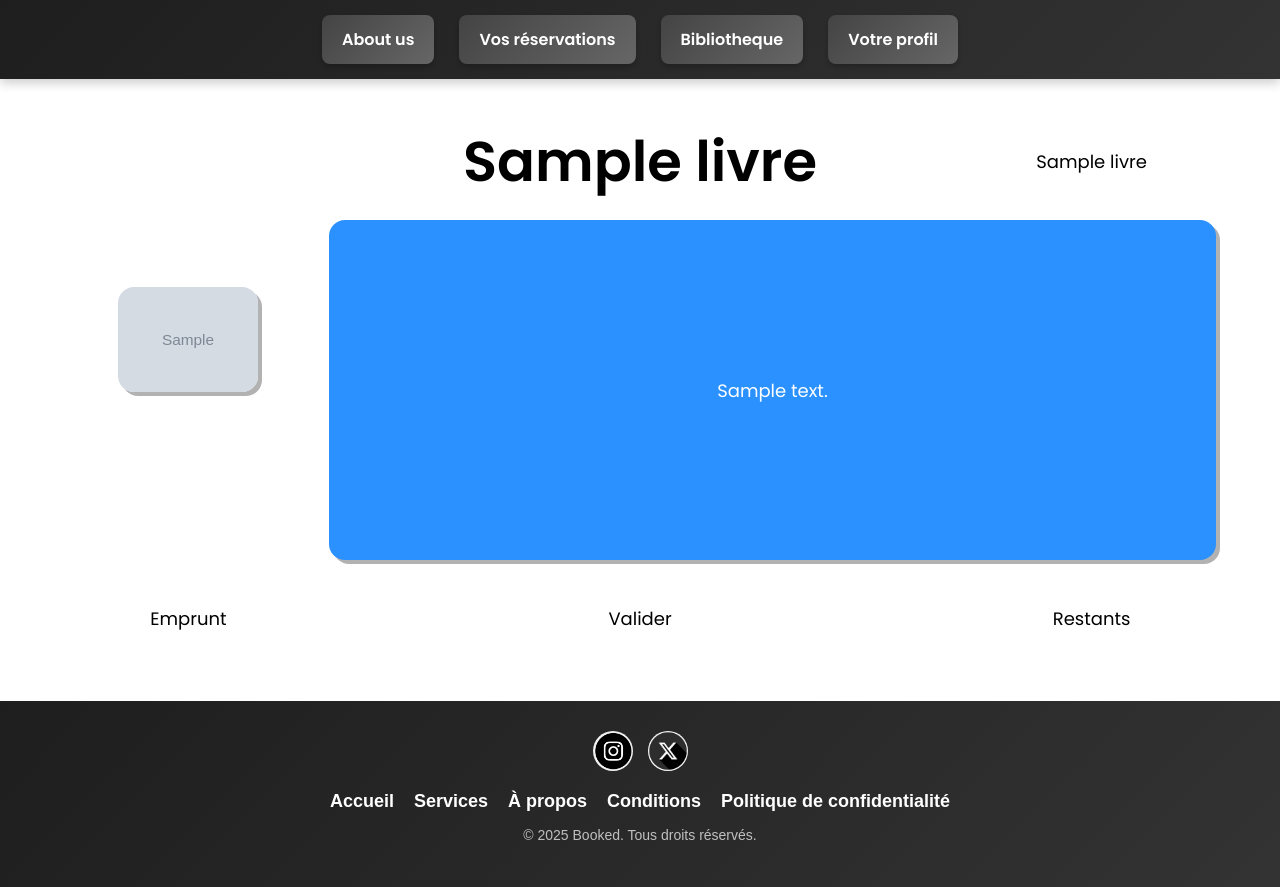
After one commit to BenoitChirez/Open_JavaScript_Project_Booked, a PHP site: page /PHP/Info-commande.php in a window 1280 px wide. The commit adds this page. Run offline with PHP 8.4, Linux system fonts and the light colour scheme; tables that the repository leaves empty or names only in its code hold one stand-in row (values such as "Sample post"); grey boxes marked "Sample" are stand-in pictures.

Commit message:
info-commande presque fonctionnel

```diff
--- a/CSS/Info-commande.css
+++ b/CSS/Info-commande.css
@@ -30,7 +30,7 @@ main {
 }
 
 #description {
-    background-color: #009879;
+    background-color: #2a91ff;
     color: #fff;
     border-radius: 2vh;
     box-shadow: .5vh .5vh 0 0 rgba(0, 0, 0, 0.3);
--- /dev/null
+++ b/PHP/Info-commande.php
@@ -0,0 +1,84 @@
+<?php
+// Activer l'affichage des erreurs PHP pour la détection des problèmes
+ini_set('display_errors', 1);
+error_reporting(E_ALL);
+
+$servername = "localhost";
+$username = "root";  // Nom d'utilisateur pour MAMP
+$password = "root";  // Mot de passe pour MAMP, vide par défaut
+$dbname = "projet_books";  // Remplace par le nom de ta base de données
+$port = 8889;  // Port MySQL dans MAMP
+
+// Créer la connexion avec le port spécifié
+$conn = new mysqli($servername, $username, $password, $dbname, $port);
+
+// Vérifier la connexion
+if ($conn->connect_error) {
+    die("La connexion a échoué: " . $conn->connect_error);
+}
+
+// Récupération de l'ID dans l'URL
+$id = isset($_GET['id']) ? intval($_GET['id']) : 1;
+
+// Préparation de la requête
+$stmt = $conn->prepare("SELECT * FROM livre WHERE id_livre = ?");
+$stmt->bind_param("i", $id); // "i" = entier
+
+// Exécution
+$stmt->execute();
+
+// Récupération des résultats
+$result = $stmt->get_result();
+$livre = $result->fetch_assoc();
+?>
+
+<!DOCTYPE html>
+<html lang="fr">
+    <head>
+        <meta charset="UTF-8">
+        <meta name="viewport" content="width=device-width, initial-scale=1.0">
+        <title> Commandes </title>
+        <link href="https://fonts.googleapis.com/css2?family=Poppins:wght@300;400;600&display=swap" rel="stylesheet">
+        <link rel="stylesheet" type="text/css" href="../CSS/Footer.css" />
+        <link rel="stylesheet" type="text/css" href="../CSS/Header.css" />
+        <link rel="stylesheet" type="text/css" href="../CSS/Info-commande.css" />
+    </head>
+    <body>
+
+        <header>
+            <nav>
+                <ul class="nav-list">
+                    <div class="header1"><li><a href="aboutus.html">About us</a></li></div>
+                    <div class="header2"><li><a href="Reservations.html">Vos réservations</a></li></div>
+                    <div class="header3"><li><a href="Bibliotheque.html">Bibliotheque</a></li></div>
+                    <div class="header4"><li><a href="Votre-profil.html">Votre profil</a></li></div>
+                </ul>
+            </nav>
+        </header>
+
+        <main>
+            <h1 id="titre" class="case"><?= htmlspecialchars($livre['nom_livre']) ?></h1>
+            <div id="couverture" class="case"><img class="cover" src="<?= htmlspecialchars($livre['chemin_image']) ?>" alt="sonic"></div>
+            <div id="auteuretc" class="case"><?= htmlspecialchars($livre['nom_auteur']) ?></div>
+            <p id="description" class="case"><?= htmlspecialchars($livre['description']) ?></p>
+            <div id="emprunt" class="case">Emprunt</div>
+            <div id="valider" class="case">Valider</div>
+            <div id="restants" class="case">Restants</div>
+        </main>
+
+        <footer class="stylefooter">
+            <div class="social">
+                <a href="#" style="background-image: url('../images/Social/instagram-logo-noir-png.webp');"></a>
+                <a href="#" style="background-image: url('../images/Social/X-noir.png');"></a>
+            </div>
+            <ul class="footer-links">
+                <li><a href="Accueil.html">Accueil</a></li>
+                <li><a href="#">Services</a></li>
+                <li><a href="#">À propos</a></li>
+                <li><a href="#">Conditions</a></li>
+                <li><a href="#">Politique de confidentialité</a></li>
+            </ul>
+            <p class="copyright">© 2025 Booked. Tous droits réservés.</p>
+        </footer>
+    </body>
+</html>
```
